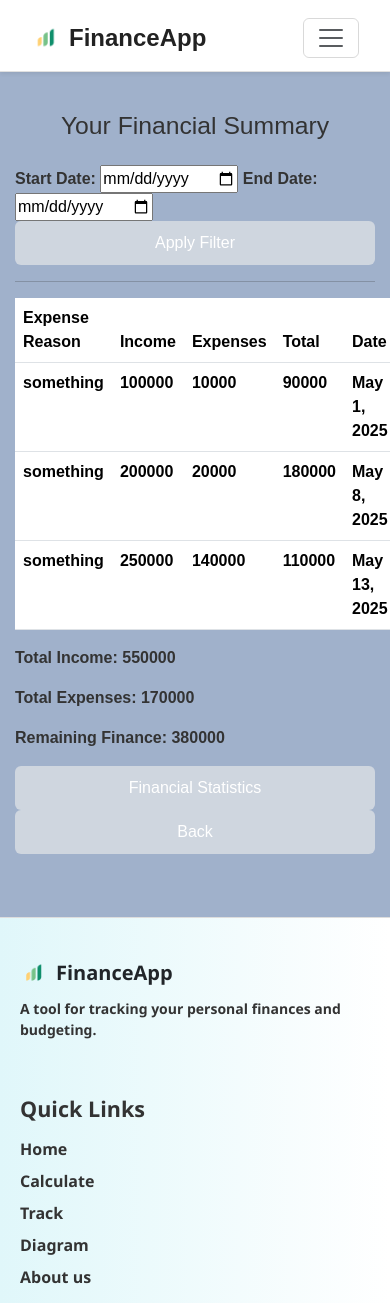
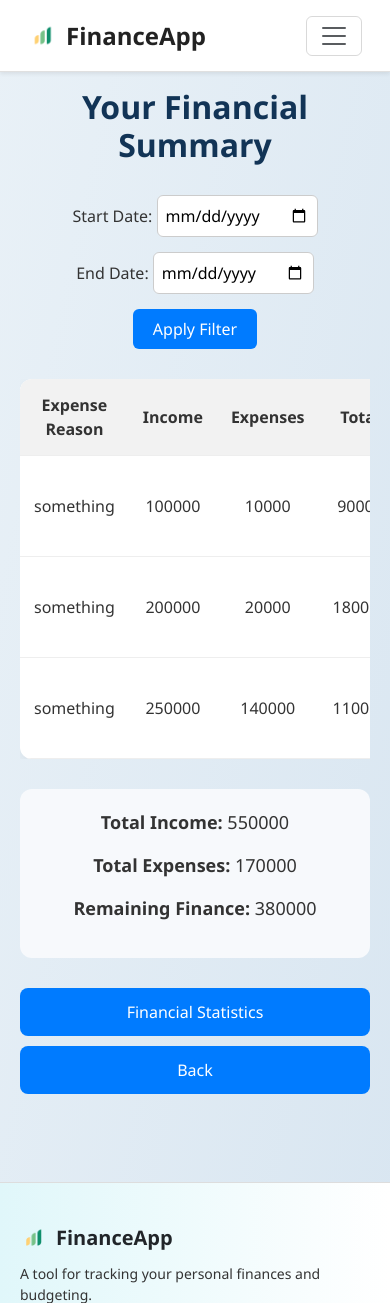
Before and after one commit to Yeksanov/diploma, a Django app: page /pdf/ in a window 390 px wide. Shown: the top 1303 px of the page. Run offline with Django 5.2, Linux system fonts and the light colour scheme; a user stored in the database is signed in; data comes from the database, SQL or seed files in the repository; both versions use the stored data as it was after the commit.

```diff
--- a/expense/static/expense/css/pdf.css
+++ b/expense/static/expense/css/pdf.css
@@ -1,109 +1,116 @@
 body {
-  font-family: Arial, sans-serif;
-  font-weight: bold;
-  color: #333;
+  font-family: 'Segoe UI', sans-serif;
   margin: 0;
   padding: 0;
-  box-sizing: border-box;
-  background-color: #a0b1cb; /* Астындағы көк түске ұқсас */
-  background-size: cover;
-  background-position: center;
+  background: linear-gradient(to bottom right, #e9f1f7, #d6e4f0);
   min-height: 100vh;
+  color: #333;
 }
 
-.container {
+.pdf-summary-container {
   max-width: 900px;
-  margin: 0 auto;
-  padding: 20px;
+  margin: auto;
+  padding: 40px 20px;
+  text-align: center;
 }
 
-.expense-container {
-  background-color: #fff;
-  padding: 30px;
-  border-radius: 12px;
-  box-shadow: 0 10px 30px rgba(0, 0, 0, 0.1);
-  margin-top: 40px;
+.pdf-title {
+  font-size: 32px;
+  font-weight: bold;
+  margin-bottom: 30px;
+  color: #123456;
 }
 
-.expense-title {
-  text-align: center;
-  font-size: 28px;
-  color: #222;
-  margin-bottom: 20px;
+.pdf-form {
+  display: flex;
+  flex-wrap: wrap;
+  gap: 15px;
+  justify-content: center;
+  margin-bottom: 30px;
 }
 
-.expense-table {
-  width: 100%;
-  border-collapse: collapse;
-  margin-top: 20px;
+.pdf-form input[type="date"] {
+  padding: 8px;
+  border-radius: 6px;
+  border: 1px solid #ccc;
 }
 
-.expense-table th,
-.expense-table td {
-  border: 1px solid #ddd;
-  padding: 12px;
-  text-align: left;
-}
-
-.expense-table th {
-  background-color: #f1f1f1;
-}
-
-.expense-total {
-  font-size: 18px;
-  margin-top: 20px;
-}
-
-.expense-footer {
-  margin-top: 30px;
-  display: flex;
-  gap: 10px;
-  flex-wrap: wrap;
-  justify-content: center;
-}
-
-.btn {
-  display: inline-block;
-  padding: 10px 25px;
-  font-size: 16px;
+.btn-filter {
+  background-color: #007bff;
   color: white;
-  background-color: #cfd6df;
+  padding: 8px 20px;
   border: none;
   border-radius: 6px;
   cursor: pointer;
-  transition: 0.3s ease;
+  transition: 0.3s;
 }
 
-.btn:hover {
-  background-color: #004bbf;
+.btn-filter:hover {
+  background-color: #0056b3;
 }
 
-/* Мобильная адаптация */
+.pdf-table-container {
+  overflow-x: auto;
+  margin-bottom: 30px;
+}
+
+.pdf-table {
+  width: 100%;
+  border-collapse: collapse;
+  background-color: white;
+  border-radius: 12px;
+  overflow: hidden;
+  box-shadow: 0 4px 12px rgba(0,0,0,0.05);
+}
+
+.pdf-table th, .pdf-table td {
+  padding: 14px;
+  border-bottom: 1px solid #eee;
+  text-align: center;
+}
+
+.pdf-table th {
+  background-color: #f2f2f2;
+  font-weight: bold;
+}
+
+.pdf-summary-box {
+  background-color: #f7f9fc;
+  padding: 20px;
+  border-radius: 12px;
+  margin-bottom: 30px;
+  font-size: 18px;
+}
+
+.pdf-button-group {
+  display: flex;
+  justify-content: center;
+  gap: 15px;
+}
+
+.btn-secondary {
+  background-color: #007bff;
+  color: white;
+  padding: 12px 25px;
+  border-radius: 8px;
+  text-decoration: none;
+  font-weight: 500;
+  transition: 0.3s;
+}
+
+.btn-secondary:hover {
+  background-color: #0056b3;
+}
+
+/* Responsive */
 @media (max-width: 768px) {
-  .navbar-collapse {
-    background-color: #ffffff;
-    padding: 1rem;
-  }
-  .container {
-    padding: 15px;
+  .pdf-form {
+    flex-direction: column;
+    align-items: center;
   }
 
-  .expense-title {
-    font-size: 22px;
-  }
-
-  .expense-table th,
-  .expense-table td {
-    font-size: 0.9rem;
-    padding: 8px;
-  }
-
-  .expense-footer {
+  .pdf-button-group {
     flex-direction: column;
-    align-items: stretch;
-  }
-
-  .btn {
-    width: 100%;
+    gap: 10px;
   }
 }
--- a/expense/templates/expense/pdf.html
+++ b/expense/templates/expense/pdf.html
@@ -1,26 +1,28 @@
 {% extends 'main/auth_base.html' %}
 {% load static %}
+
 {% block css %}
 <link rel="stylesheet" href="{% static 'expense/css/pdf.css' %}">
 {% endblock %}
+
 {% block content %}
+<div class="pdf-summary-container">
+  <h2 class="pdf-title">Your Financial Summary</h2>
 
-<div class="container mt-5">
-    <h2 class="text-center mb-4">Your Financial Summary</h2>
-
-    <form method="GET" action="">
+  <form method="GET" action="" class="pdf-form">
+    <div>
       <label for="start_date">Start Date:</label>
       <input type="date" id="start_date" name="start_date" value="{{ start_date }}">
-
+    </div>
+    <div>
       <label for="end_date">End Date:</label>
       <input type="date" id="end_date" name="end_date" value="{{ end_date }}">
-
-        <button type="submit" class="btn btn-primary">Apply Filter</button>
+    </div>
+    <button type="submit" class="btn-filter">Apply Filter</button>
   </form>
 
-    <hr>
-
-    <table class="table">
+  <div class="pdf-table-container">
+    <table class="pdf-table">
       <thead>
         <tr>
           <th>Expense Reason</th>
@@ -42,12 +44,17 @@
         {% endfor %}
       </tbody>
     </table>
+  </div>
 
-    <p>Total Income: {{ total_sum }}</p>
-    <p>Total Expenses: {{ total_expenses }}</p>
-    <p>Remaining Finance: {{ remaining_finance }}</p>
+  <div class="pdf-summary-box">
+    <p><strong>Total Income:</strong> {{ total_sum }}</p>
+    <p><strong>Total Expenses:</strong> {{ total_expenses }}</p>
+    <p><strong>Remaining Finance:</strong> {{ remaining_finance }}</p>
+  </div>
 
-     <a class="btn btn-secondary"> Financial Statistics</a>
-    <a href="{% url 'expenses' %}" class="btn btn-secondary">Back</a>
+  <div class="pdf-button-group">
+    <a class="btn-secondary" href="{% url 'financial_statistics' %}">Financial Statistics</a>
+    <a href="{% url 'expenses' %}" class="btn-secondary">Back</a>
+  </div>
 </div>
 {% endblock %}
--- a/expense/views.py
+++ b/expense/views.py
@@ -122,19 +122,24 @@ def financial_statistics(request):
     total_income = sum(expense.income for expense in expenses)
     total_expenses = sum(expense.expenses for expense in expenses)
     remaining_finance = total_income - total_expenses
+
     if total_income > 0:
-        remaining_percentage = (remaining_finance / total_income) * 100
+        income_percentage = (total_income / (total_income + total_expenses)) * 100
+        expenses_percentage = (total_expenses / (total_income + total_expenses)) * 100
     else:
-        remaining_percentage = 0
+        income_percentage = 0
+        expenses_percentage = 0
 
     context = {
         'total_income': total_income,
         'total_expenses': total_expenses,
         'remaining_finance': remaining_finance,
-        'remaining_percentage': remaining_percentage,
+        'income_percentage': income_percentage,
+        'expenses_percentage': expenses_percentage,
     }
 
     return render(request, 'expense/financial_statistics.html', context)
+
 
 
 def diagrams(request):
```
Also changed, not shown: expense/static/expense/css/financial_statistics.css (+116 -12 lines), expense/static/expense/js/progress.js (added, +17 -0 lines), expense/templates/expense/financial_statistics.html (+36 -46 lines), main/static/main/css/contactus.css (+7 -3 lines), main/templates/main/contactus.html (+6 -2 lines), db.sqlite3. Lines whose indentation alone changed are shown as unchanged.
